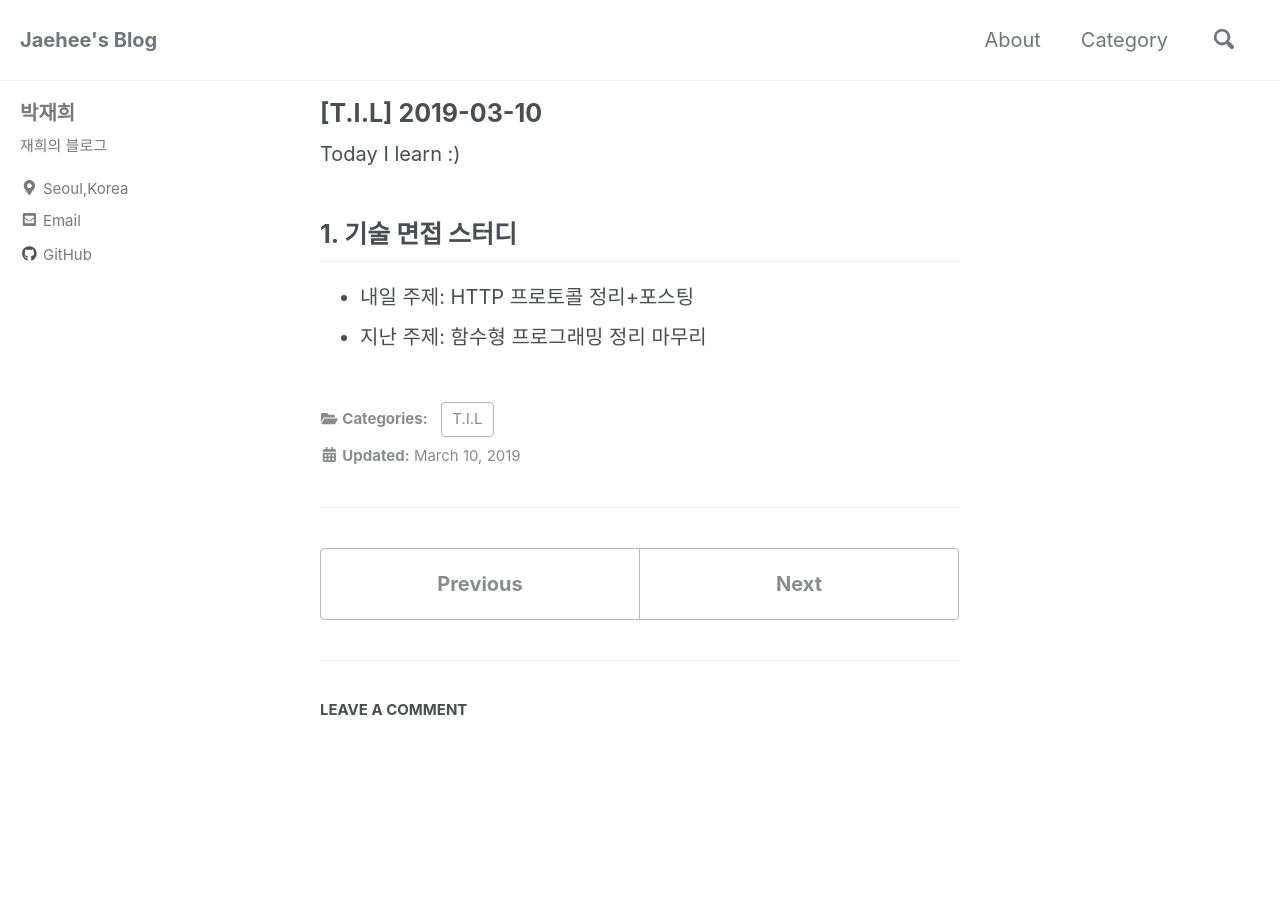
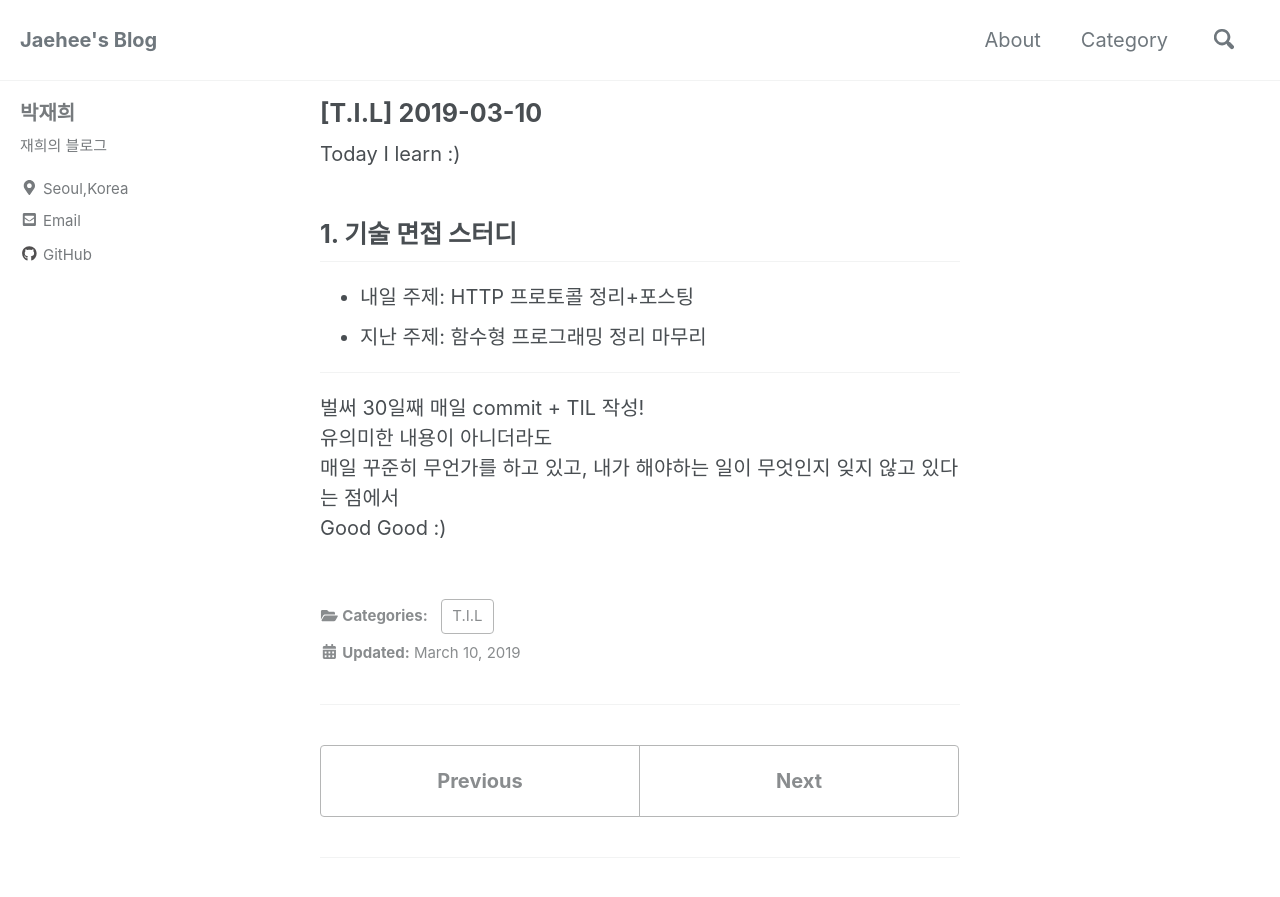
Before and after one commit to jaehee0145/jaehee0145.github.io, a Jekyll site: the page built from _posts/2019-03-10-[T.I.L]-2019-03-10.md, in a window 1280 px wide and 900 px high. Shown: the top 897 px of the window. Built offline with Jekyll 4.4.1, drawn with Linux system fonts in a browser that asks for light colours; cached includes are drawn as plain includes; nearby versions of some CDN libraries; comment, search, counter and statistics services are not loaded.

```diff
--- a/_posts/2019-03-10-[T.I.L]-2019-03-10.md
+++ b/_posts/2019-03-10-[T.I.L]-2019-03-10.md
@@ -13,3 +13,11 @@ Today I learn :)
 ## 1. 기술 면접 스터디
 * 내일 주제: HTTP 프로토콜 정리+포스팅
 * 지난 주제: 함수형 프로그래밍 정리 마무리
+
+
+---
+벌써 30일째 매일 commit + TIL 작성!
+유의미한 내용이 아니더라도
+매일 꾸준히 무언가를 하고 있고,
+내가 해야하는 일이 무엇인지 잊지 않고 있다는 점에서
+Good Good :)
```
Also changed, not shown: _posts/2019-03-10-[Web] HTTP Protocol.md (+4 -4 lines).
